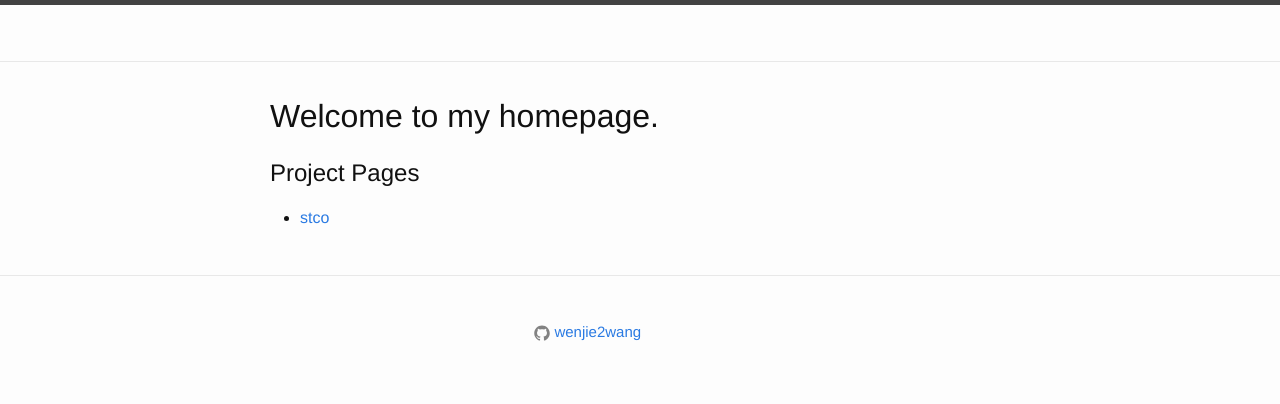
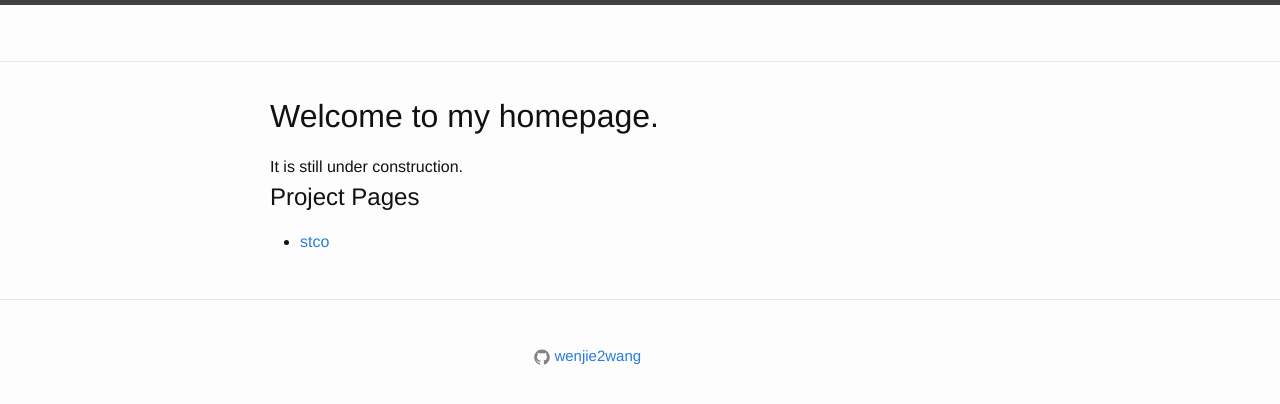
Before and after one commit to LiYanStat/wenjie2wang.github.io, a Jekyll site: the page built from index.html, in a window 1280 px wide. Shown: the top 404 px of the page. Built offline with Jekyll 4.4.1, drawn with Linux system fonts in a browser that asks for light colours.

Commit message:
under construction

```diff
--- a/index.html
+++ b/index.html
@@ -6,6 +6,7 @@ layout: default
 
 <h1>Welcome to my homepage.</h1>
 
+It is still under construction.
 
 <h2>Project Pages</h2>
 <ul>
```
